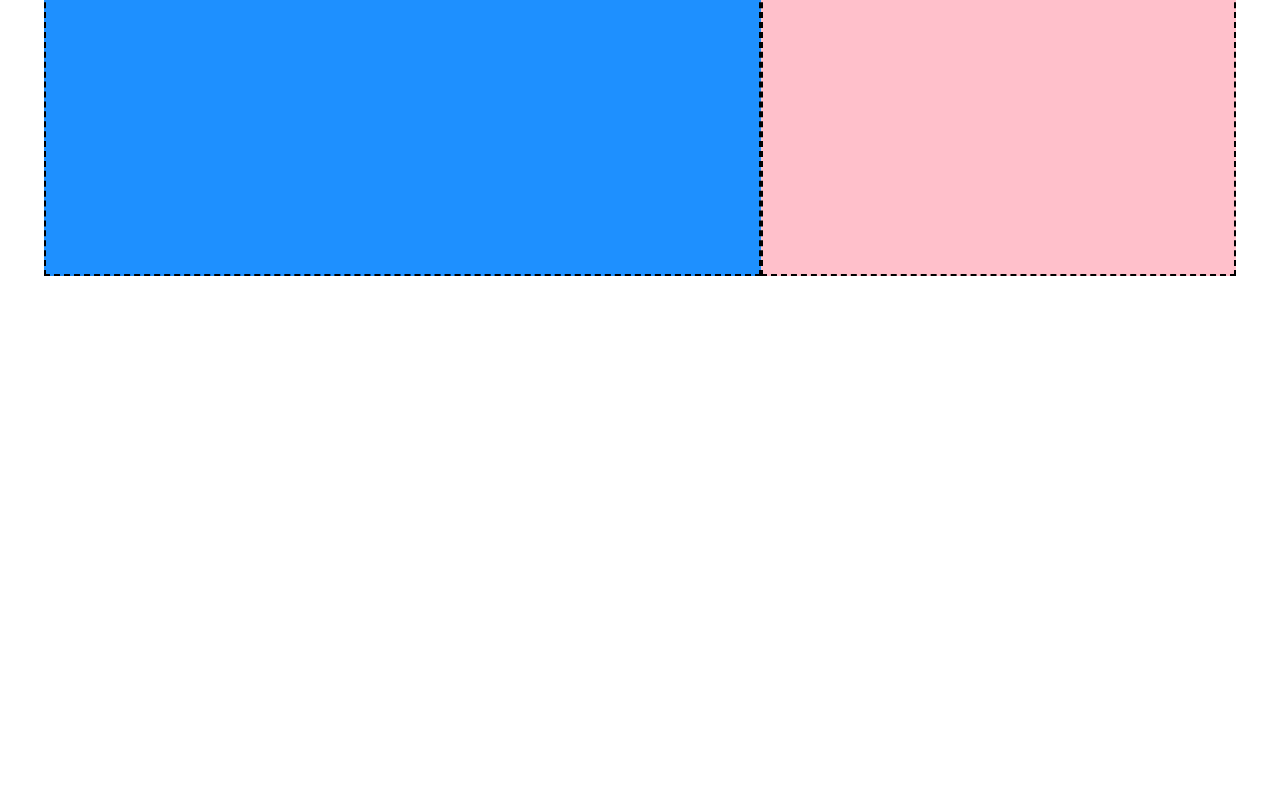
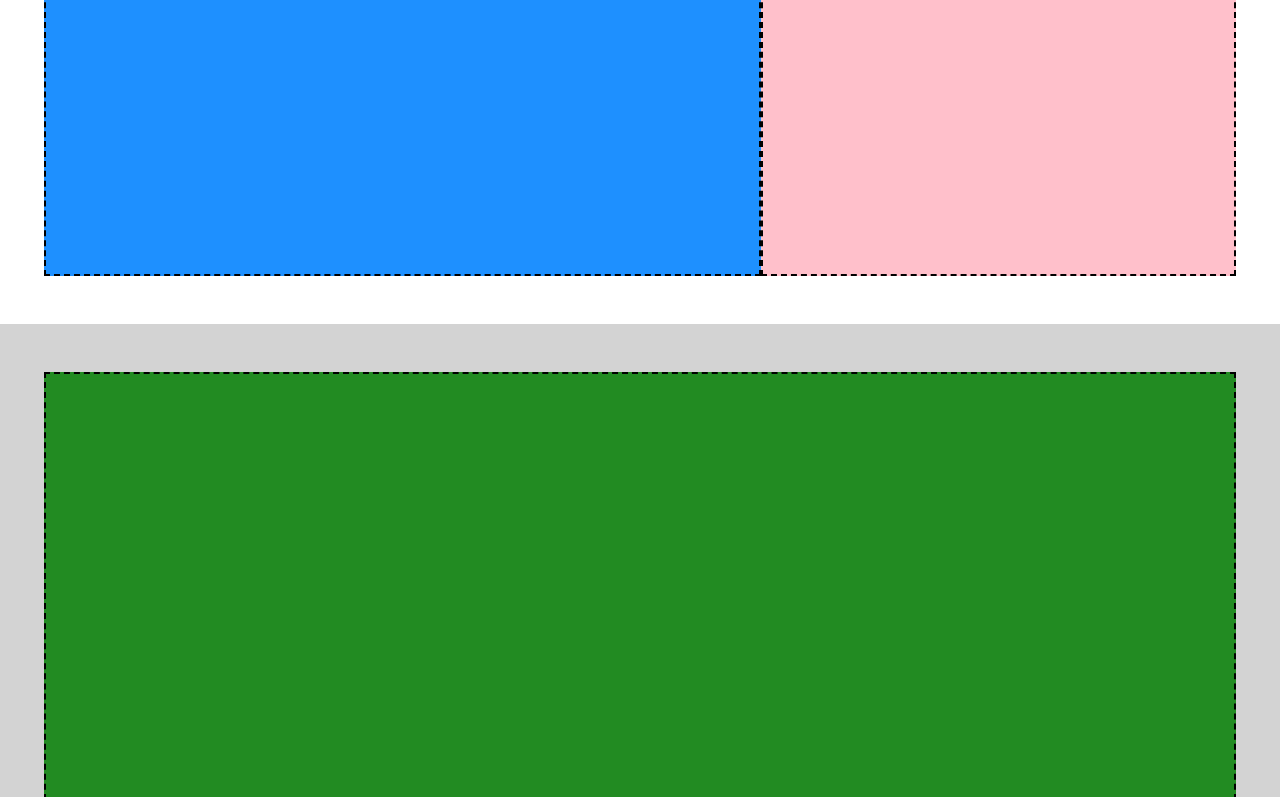
Before and after one commit to vi-ser/htmlcss-struttura-discord, a plain HTML site: page index.html in a window 1280 px wide. Shown: the part 2000-2797 px from the top of the page. Before the commit the page ends 2324 px from the top, so only its background shows below. Drawn offline with Linux system fonts and the light colour scheme.

Commit message:
aggiunta quinta sezione

```diff
--- a/css/style.css
+++ b/css/style.css
@@ -84,18 +84,20 @@ nav {
 #first-section {
     /* height: 200px; */
     /* test */
-    display: flex;
-    justify-content: center;
+
     padding-top: 48px;
     padding-bottom: 48px;
 
-
     background-color: #00008B;
-
 }
 
+#first-section .container {
+    display: flex;
+    justify-content: center;
+}
+
+
 .container .call-to-action {
-
     min-width: 900px;
     height: 394px;
 
@@ -111,7 +113,6 @@ nav {
 
     padding-top: 48px;
     padding-bottom: 48px;
-
 
     background-color: white;
 }
@@ -144,7 +145,6 @@ nav {
     padding-top: 48px;
     padding-bottom: 48px;
 
-
     background-color: #D3D3D3;
 }
 
@@ -155,3 +155,24 @@ nav {
 }
 
 /* fine terza sezione */
+
+/* quinta sezione */
+#fifth-section {
+    padding-top: 48px;
+    padding-bottom: 48px;
+
+    background-color: #D3D3D3;
+}
+
+#fifth-section .container {
+    display: flex;
+    justify-content: center;
+}
+
+.container .image {
+    flex-grow: 1;
+    height: 890px;
+
+    background-color: #228B22;
+    border: 2px dashed black;
+}
--- a/index.html
+++ b/index.html
@@ -79,16 +79,13 @@
     <!-- fine quarta sezione -->
 
     <!-- quinta sezione -->
-    <section>
-
+    <section id="fifth-section">
+        <div class="container">
+            <div class="image">
+            </div>
+        </div>
     </section>
     <!-- fine quinta sezione -->
-
-    <!-- sesta sezione -->
-    <section>
-
-    </section>
-    <!-- fine sesta sezione -->
 
     <!-- footer -->
     <footer>
@@ -96,6 +93,12 @@
     </footer>
     <!-- fine footer -->
 
+    <!-- footer -->
+    <section id="cta">
+
+    </section>
+    <!-- fine footer -->
+
 
 </body>
 
```
